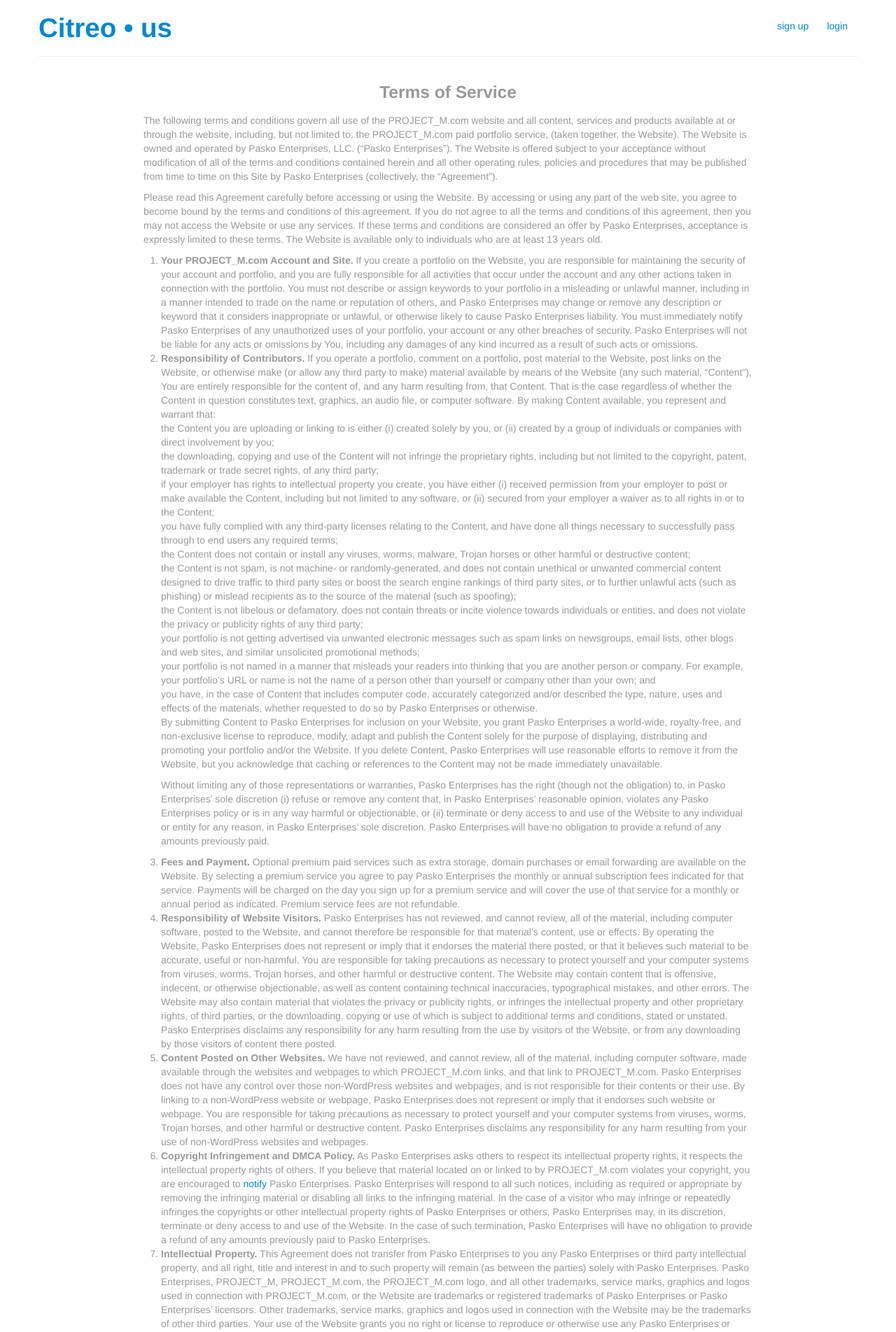
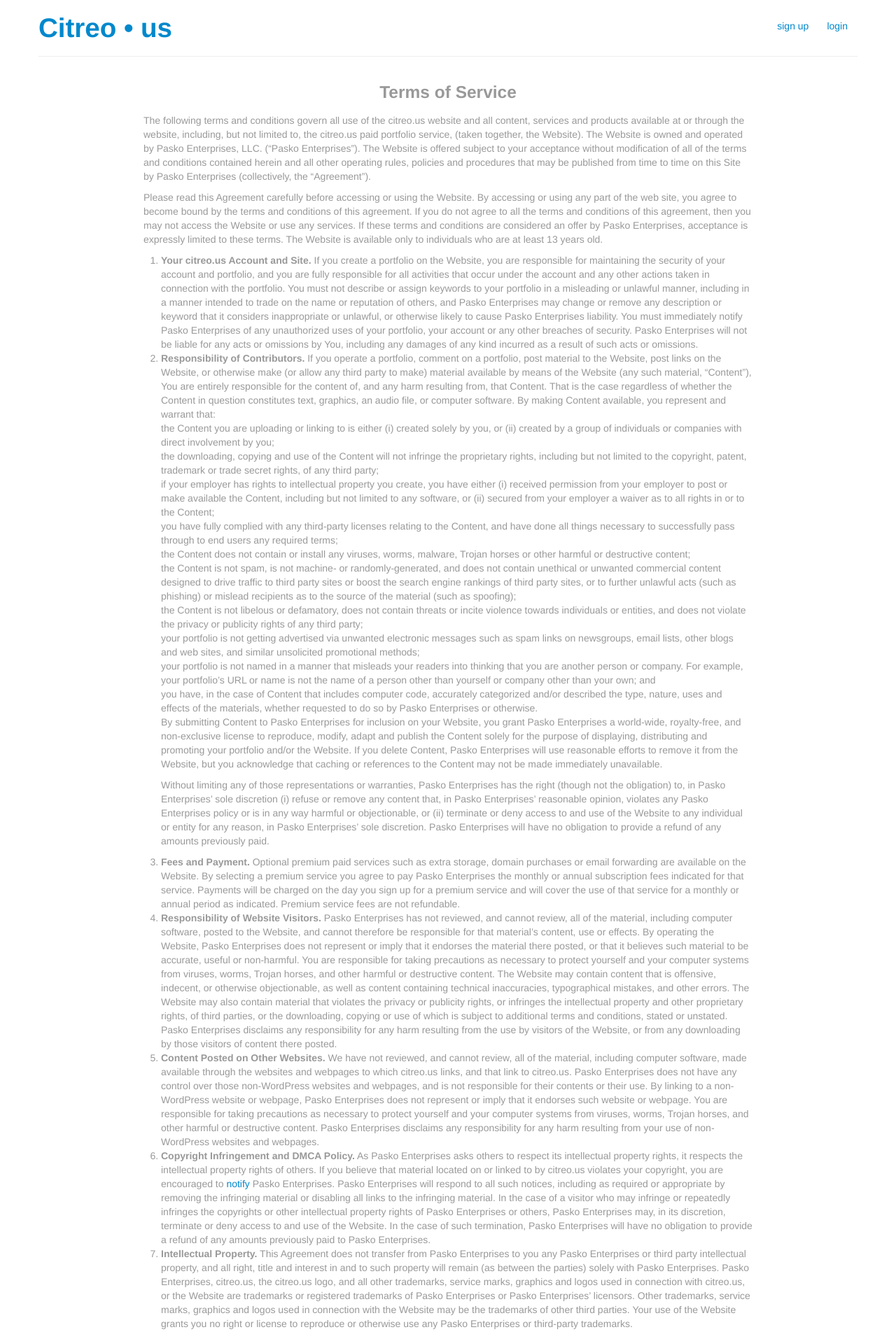
Before and after one commit to jpasko/project_n, a Django app: template templates/terms.html in a window 1280 px wide. Shown: the top 1904 px of the page at 70% size. Run offline with Django 3.2, Linux system fonts and the light colour scheme; the template is opened without the code that fills it, so the values that code supplies are empty; parts of the project's set-up code (start-up, migrations or seed data) failed here and were passed over; some libraries are stand-ins or nearby versions.

Commit message:
rebrand to citreo.us

```diff
--- a/templates/portfolio_base.html
+++ b/templates/portfolio_base.html
@@ -130,7 +130,7 @@
     <div class="container">
       <div class="footer">
 	<hr style="margin: 0">
-	<p style="float: left; margin: 0; padding: 0"><a href="/" target="_blank">Project M</a>
+	<p style="float: left; margin: 0; padding: 0"><a href="/" target="_blank">citreo.us</a>
 	<p class="muted" style="float: right; margin: 0; padding: 0">&copy {% now "Y" %}</p>
       </div>
     </div>
--- a/templates/privacy.html
+++ b/templates/privacy.html
@@ -49,7 +49,7 @@
 <h3>Aggregated Statistics</h3>
 <p>
   Pasko Enterprises may collect statistics about the behavior of visitors to its websites.
-  For instance, Pasko Enterprises may monitor the most popular portfolios on the PROJECT_N.com
+  For instance, Pasko Enterprises may monitor the most popular portfolios on the citreo.us
   site. Pasko Enterprises
   may display this information publicly or provide it to others. However, Pasko Enterprises
   does not disclose personally-identifying information other than as described below.</p>
--- a/templates/terms.html
+++ b/templates/terms.html
@@ -6,9 +6,9 @@
 <h3 style="text-align: center">Terms of Service</h3>
 
 <p>
-  The following terms and conditions govern all use of the PROJECT_M.com website and
+  The following terms and conditions govern all use of the citreo.us website and
   all content, services and products available at or through the website, including,
-  but not limited to, the PROJECT_M.com paid portfolio service, (taken
+  but not limited to, the citreo.us paid portfolio service, (taken
   together, the Website). The Website is owned and operated by Pasko Enterprises, LLC. (“Pasko Enterprises”).
   The Website is offered subject to your acceptance without modification of all of
   the terms and conditions contained herein and all other operating rules, policies
@@ -22,7 +22,7 @@
   are considered an offer by Pasko Enterprises, acceptance is expressly limited to these
   terms. The Website is available only to individuals who are at least 13 years old.</p>
 <ol>
-  <li><strong>Your PROJECT_M.com Account and Site.</strong> If you create a portfolio on the
+  <li><strong>Your citreo.us Account and Site.</strong> If you create a portfolio on the
     Website, you are responsible for maintaining the security of your account and portfolio,
     and you are fully responsible for all activities that occur under the account and
     any other actions taken in connection with the portfolio. You must not describe or assign
@@ -112,7 +112,7 @@
     the Website, or from any downloading by those visitors of content there posted.</li>
   <li><strong>Content Posted on Other Websites.</strong> We have not reviewed, and cannot
     review, all of the material, including computer software, made available through
-    the websites and webpages to which PROJECT_M.com links, and that link to PROJECT_M.com.
+    the websites and webpages to which citreo.us links, and that link to citreo.us.
     Pasko Enterprises does not have any control over those non-WordPress websites and webpages,
     and is not responsible for their contents or their use. By linking to a non-WordPress
     website or webpage, Pasko Enterprises does not represent or imply that it endorses such
@@ -122,7 +122,7 @@
     harm resulting from your use of non-WordPress websites and webpages.</li>
   <li><strong>Copyright Infringement and DMCA Policy.</strong> As Pasko Enterprises asks others
     to respect its intellectual property rights, it respects the intellectual property
-    rights of others. If you believe that material located on or linked to by PROJECT_M.com
+    rights of others. If you believe that material located on or linked to by citreo.us
     violates your copyright, you are encouraged to <a href="/contact/">notify</a> Pasko Enterprises.
     Pasko Enterprises will respond to all such notices,
     including as required or appropriate by removing the infringing material or disabling
@@ -134,9 +134,9 @@
   <li><strong>Intellectual Property.</strong> This Agreement does not transfer from Pasko Enterprises
     to you any Pasko Enterprises or third party intellectual property, and all right, title
     and interest in and to such property will remain (as between the parties) solely
-    with Pasko Enterprises. Pasko Enterprises, PROJECT_M, PROJECT_M.com, the PROJECT_M.com logo, and
+    with Pasko Enterprises. Pasko Enterprises, citreo.us, the citreo.us logo, and
     all other trademarks, service marks, graphics and logos used in connection with
-    PROJECT_M.com, or the Website are trademarks or registered trademarks of Pasko Enterprises
+    citreo.us, or the Website are trademarks or registered trademarks of Pasko Enterprises
     or Pasko Enterprises’ licensors. Other trademarks, service marks, graphics and logos used
     in connection with the Website may be the trademarks of other third parties. Your
     use of the Website grants you no right or license to reproduce or otherwise use
@@ -153,7 +153,7 @@
   </strong></li>
   <li><strong>Termination. </strong>Pasko Enterprises may terminate your access to all or any
     part of the Website at any time, with or without cause, with or without notice,
-    effective immediately. If you wish to terminate this Agreement or your PROJECT_M.com
+    effective immediately. If you wish to terminate this Agreement or your citreo.us
     account (if you have one), you may simply discontinue using the Website. All provisions of this Agreement which by their nature should survive
     termination shall survive termination, including, without limitation, ownership
     provisions, warranty disclaimers, indemnity and limitations of liability. <strong>
```
